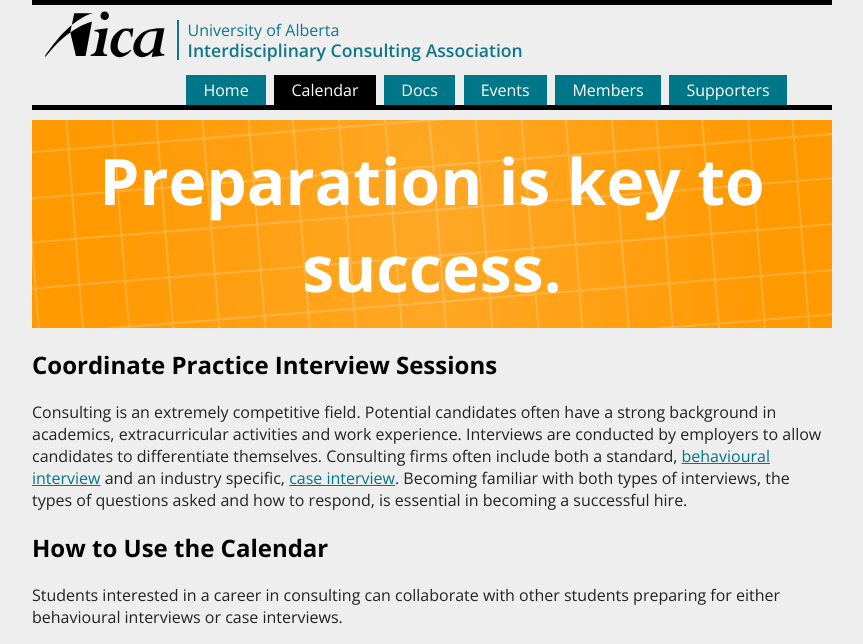
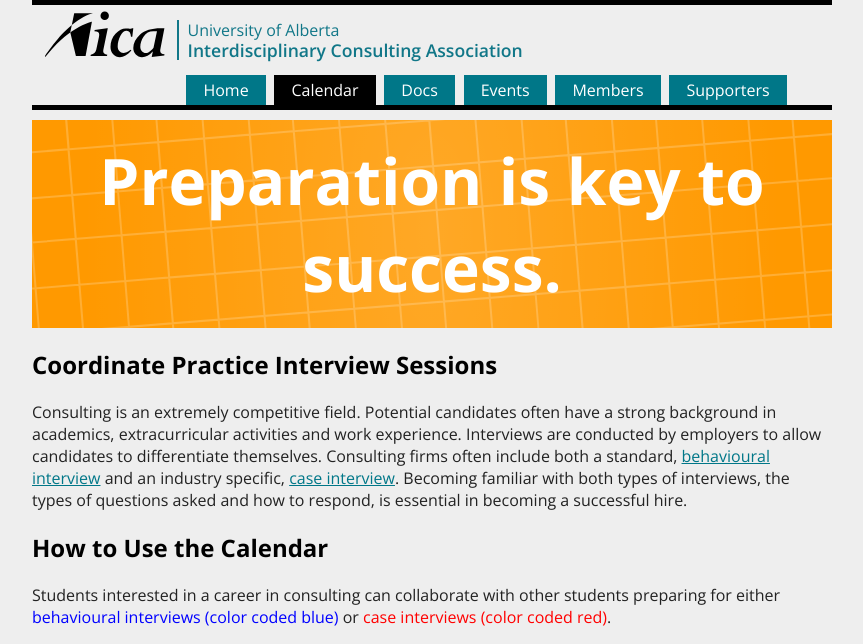
Before and after one commit to UAlbertaConsulting/ica.ualberta.ca, a Jekyll site: the page built from pages/calendar.md, in a window 1280 px wide, cut to the strip 0-644 px from the top of the page. Shown: the whole strip, without its empty margins (208-1071 px from the left). Built offline with Jekyll 4.4.1, drawn with Linux system fonts in a browser that asks for light colours; comment, search, counter and statistics services are not loaded.

Commit message:
Update calendar.md

```diff
--- a/pages/calendar.md
+++ b/pages/calendar.md
@@ -13,6 +13,6 @@ Consulting is an extremely competitive field. Potential candidates often have a
 
 ## How to Use the Calendar
 
-Students interested in a career in consulting can collaborate with other students preparing for either behavioural interviews or case interviews.
+Students interested in a career in consulting can collaborate with other students preparing for either <font color="blue">behavioural interviews (color coded blue)</font> or <font color="red">case interviews (color coded red)</font>.
 
 <iframe src=" http://teamup.com/ks6e89c42c5180e726?date=today&view=a&sidepanel=c" width="800" height="600" frameborder="0"></iframe>
```
